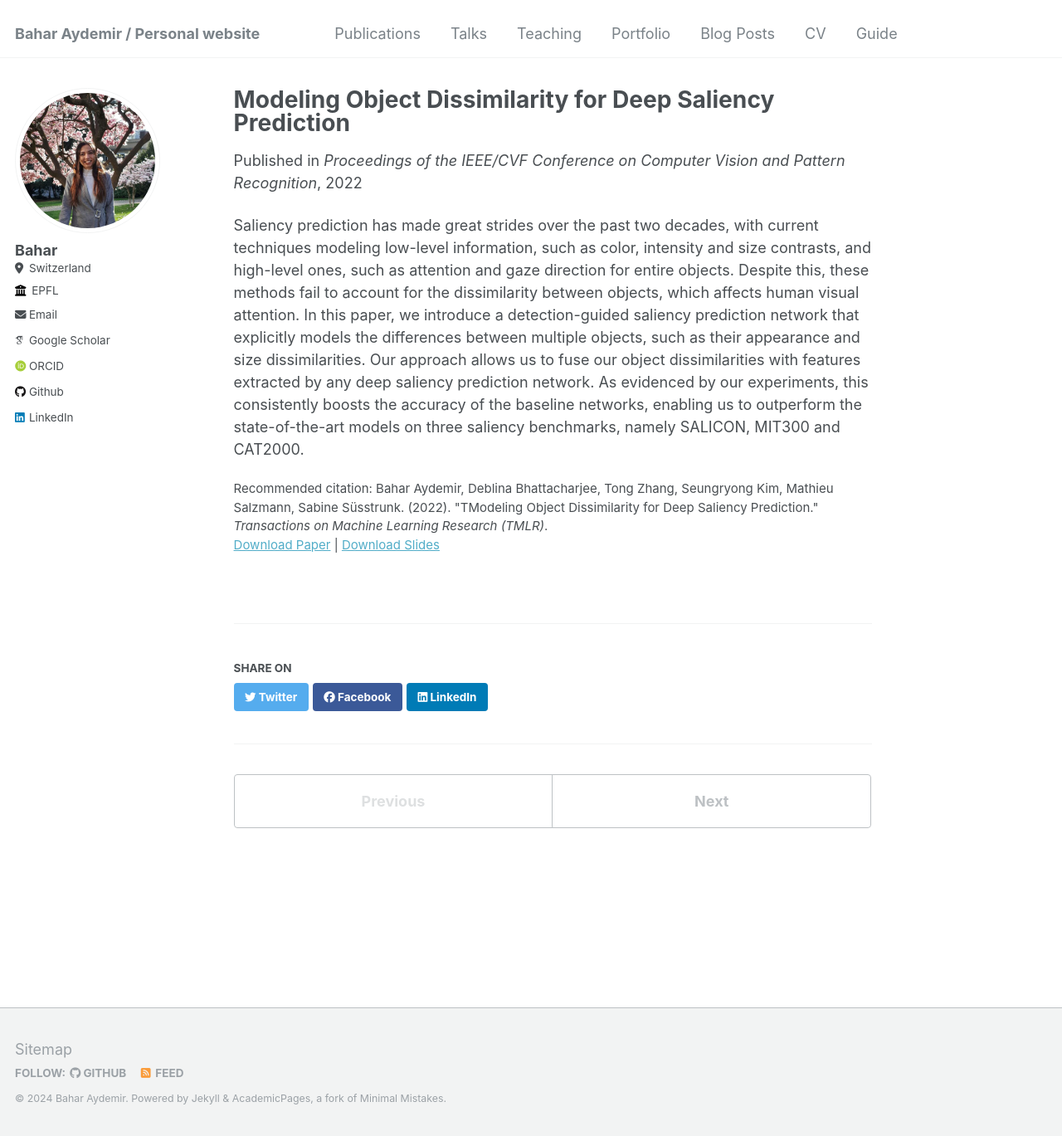
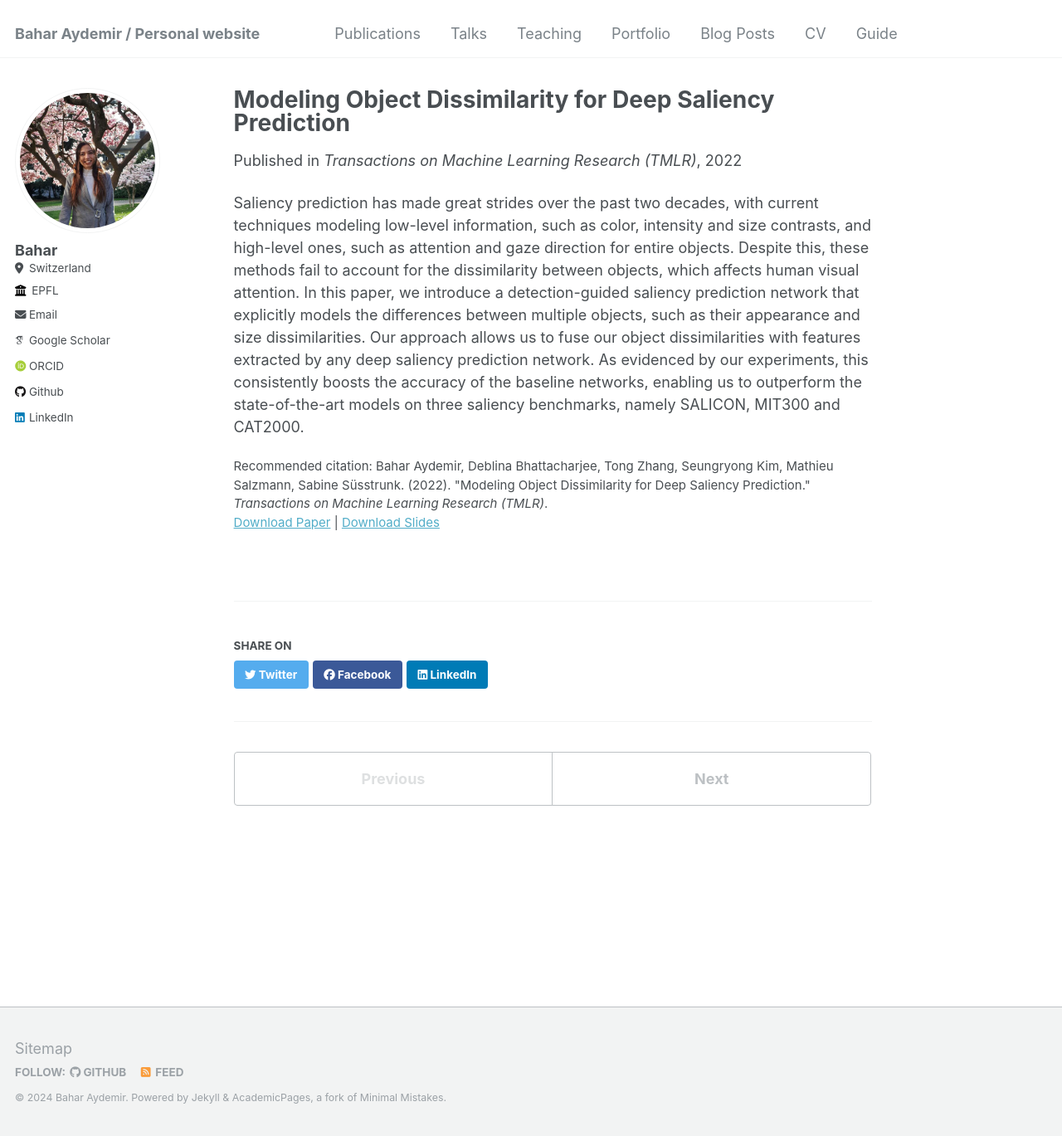
Before and after one commit to baharay/baharay.github.io, a Jekyll site: the page built from _publications/2009-10-01-paper-title-number-2.md, in a window 1280 px wide and 1369 px high. Shown: the whole window at 83% size. Built offline with Jekyll 4.4.1, drawn with Linux system fonts in a browser that asks for light colours; some web fonts are replaced.

Commit message:
Update 2009-10-01-paper-title-number-2.md

```diff
--- a/_publications/2009-10-01-paper-title-number-2.md
+++ b/_publications/2009-10-01-paper-title-number-2.md
@@ -2,12 +2,12 @@
 title: "Modeling Object Dissimilarity for Deep Saliency Prediction"
 collection: publications
 permalink: /publication/2023-07-10-dissimsal
-excerpt: 'This paper introduces a novel saliency prediction model that learns to output saliency maps in sequential time intervals by exploiting human temporal attention patterns.'
+excerpt: 'We introduce a detection-guided saliency prediction network that explicitly models the differences between multiple objects, such as their appearance and size dissimilarities.'
 date: 2022-11-10
-venue: 'Proceedings of the IEEE/CVF Conference on Computer Vision and Pattern Recognition'
+venue: 'Transactions on Machine Learning Research (TMLR)'
 slidesurl: 'http://academicpages.github.io/files/slides1.pdf'  # Replace with actual URL if available
-paperurl: 'http://academicpages.github.io/files/paper1.pdf'    # Replace with actual URL if available
-citation: 'Bahar Aydemir, Deblina Bhattacharjee, Tong Zhang, Seungryong Kim, Mathieu Salzmann, Sabine Süsstrunk. (2022). &quot;TModeling Object Dissimilarity for Deep Saliency Prediction.&quot; <i>Transactions on Machine Learning Research (TMLR)</i>.'
+paperurl: '[http://academicpages.github.io/files/paper1.pdf](https://openreview.net/pdf?id=NmTMc3uD1G)'    # Replace with actual URL if available
+citation: 'Bahar Aydemir, Deblina Bhattacharjee, Tong Zhang, Seungryong Kim, Mathieu Salzmann, Sabine Süsstrunk. (2022). &quot;Modeling Object Dissimilarity for Deep Saliency Prediction.&quot; <i>Transactions on Machine Learning Research (TMLR)</i>.'
 ---
 
 Saliency prediction has made great strides over the past two decades, with current techniques modeling low-level information, such as color, intensity and size contrasts, and high-level ones, such as attention and gaze direction for entire objects. Despite this, these methods fail to account for the dissimilarity between objects, which affects human visual attention. In this paper, we introduce a detection-guided saliency prediction network that explicitly models the differences between multiple objects, such as their appearance and size dissimilarities. Our approach allows us to fuse our object dissimilarities with features extracted by any deep saliency prediction network. As evidenced by our experiments, this consistently boosts the accuracy of the baseline networks, enabling us to outperform the state-of-the-art models on three saliency benchmarks, namely SALICON, MIT300 and CAT2000.
```
